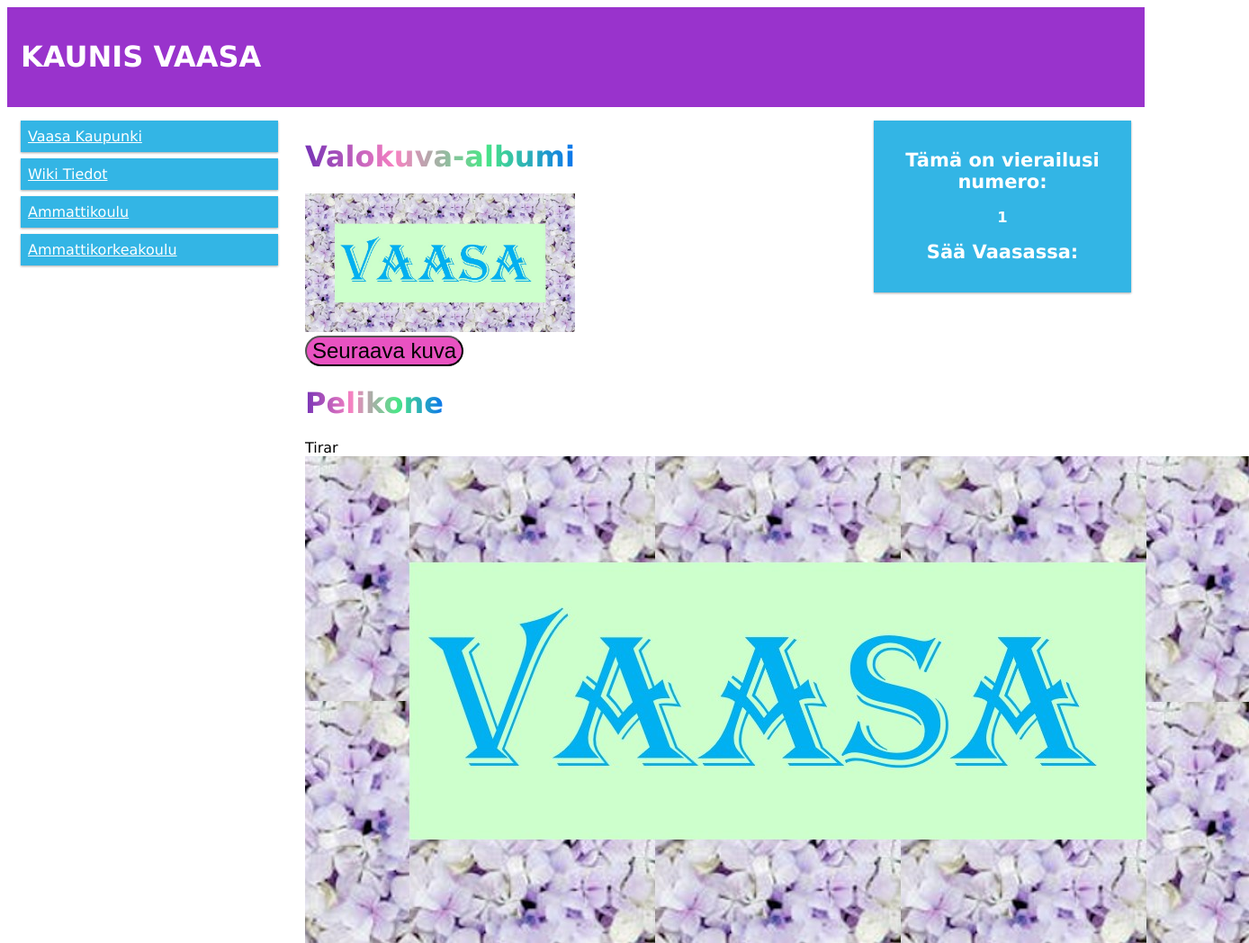
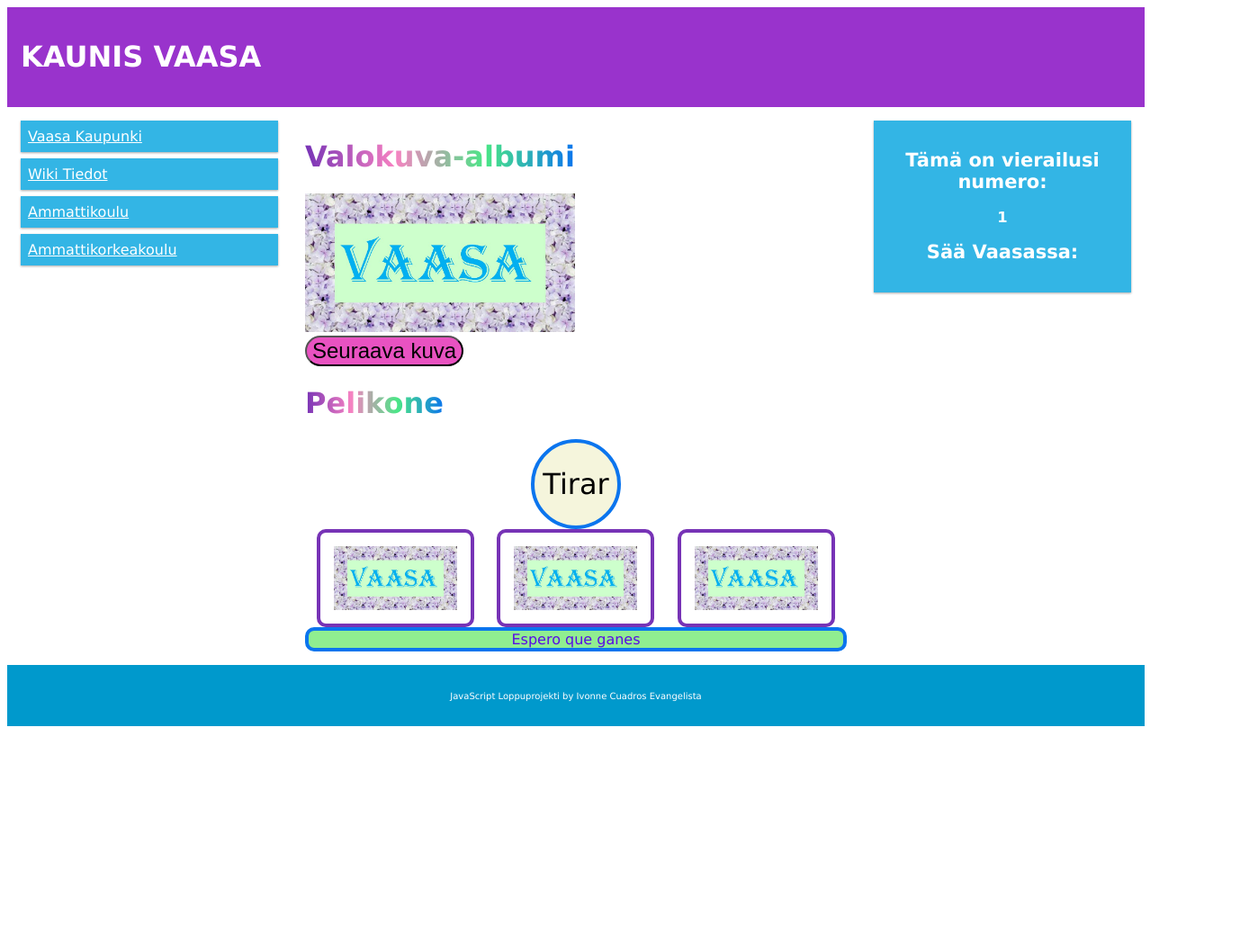
Before and after one commit to e2205680/JavaScript_KaunisVaasa, a plain HTML site: page index.html in a window 1280 px wide. Shown: the top 1048 px of the page at 90% size, 1388 px wide, since content can reach past the window. After the commit the page ends 815 px from the top, so only its background shows below. Drawn offline with Linux system fonts and the light colour scheme; no server answers; a script that the page names is missing.

Commit message:
Add styles for slot machine elements
Adition of new styles for the slot machine , boxes for the images,  the activation element, winning message

```diff
--- a/style.css
+++ b/style.css
@@ -1,3 +1,63 @@
+ /* New Addition for slotmachine */
+
+ .myImg{
+  max-width:100%;
+  vertical-align:top;
+ }
+
+ .imagen {
+  border:4px solid #7733b6;
+  border-radius:10px;
+  padding:15px;
+}
+
+#tirar{
+  width:100px;
+  height:100px;
+  background-color:beige;
+  border-radius:50%;
+  border:4px solid #0b75ee;
+  display:flex;
+  justify-content:center;
+  align-items:center;
+  font-size:2em;
+  user-select:none;
+  -moz-user-select:none;
+  cursor:pointer;
+  right:0;
+  left:0;
+  margin:auto;
+  top:30px;
+}
+
+#tirar:hover{
+  background-color:lightgreen;
+}
+
+#ventanas{
+  display:flex;
+  justify-content:space-around;
+}
+
+.ventana{
+  width:175px;
+}
+
+#cuadro_mensaje{
+  border:4px solid #0b75ee;
+  justify-content:space-around;
+  border-radius:10px;
+  background-color:lightgreen;
+}
+
+#mensaje{
+  font: size 1.6em;
+  color:#580be6;
+  text-align:center;
+}
+
+  /* END of New Addition for slotmachine */
+
 .button {
   background-color: #56a2e9;
   text-align: center;
```
